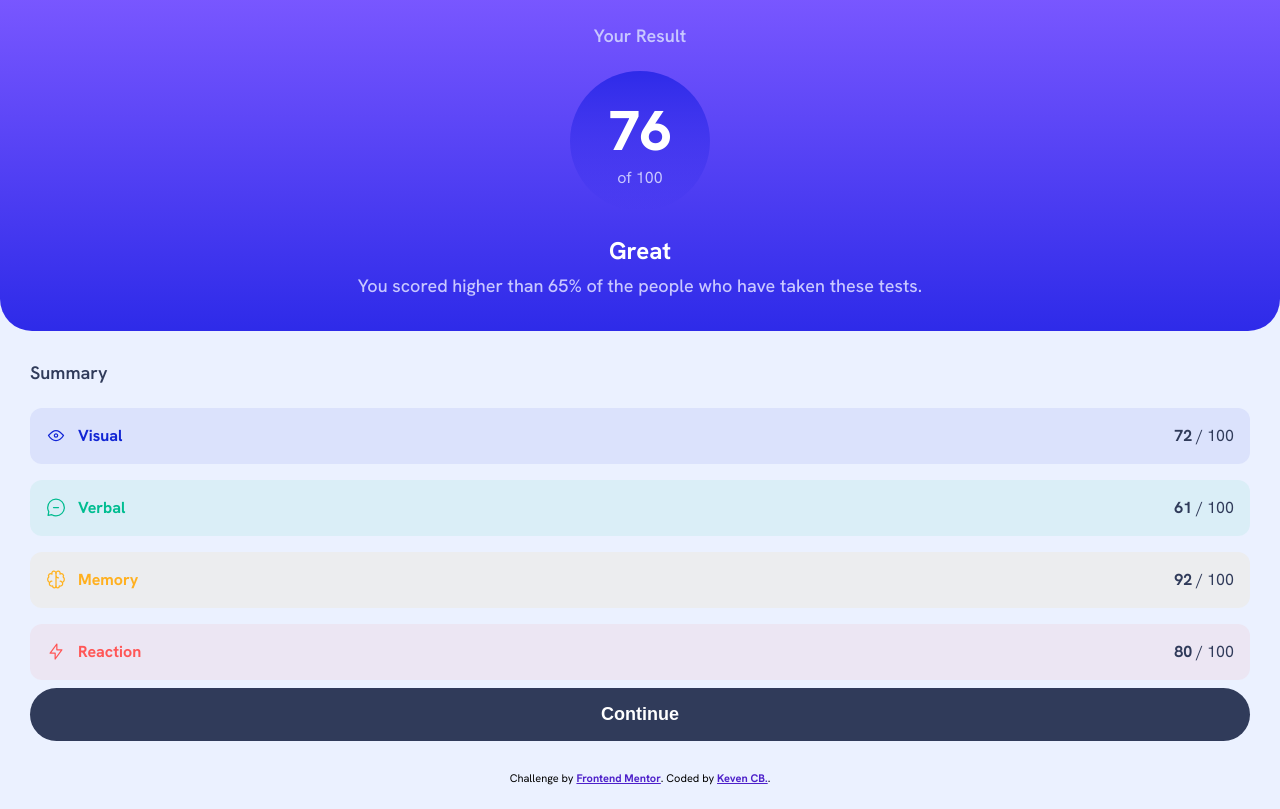
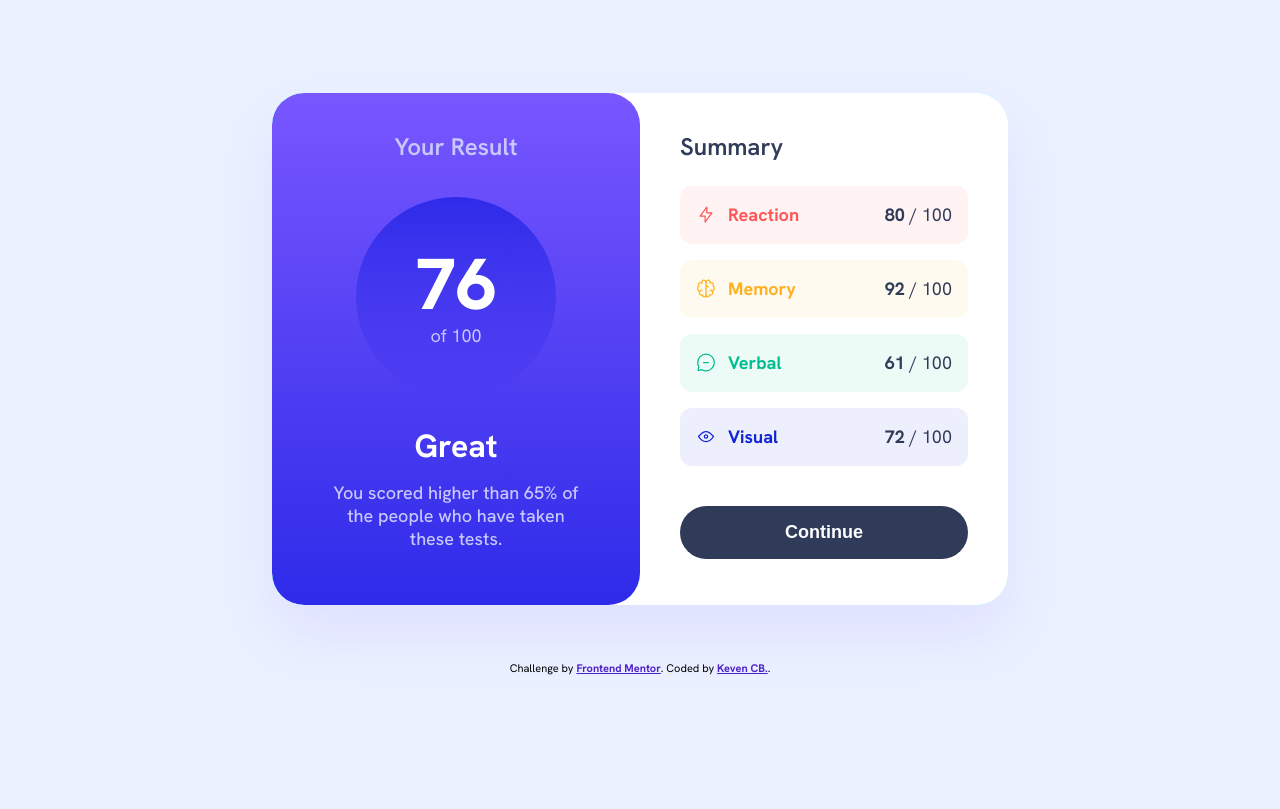
Before and after one commit to kevencb/results-summary-component, a plain HTML site: page index.html in a window 1280 px wide. Drawn offline with Linux system fonts and the light colour scheme.

Commit message:
Project finished

```diff
--- a/js/main.js
+++ b/js/main.js
@@ -14,7 +14,7 @@ async function loadItems(){
 function displayItems(items){
     const itemList = document.querySelector('.card__container');
     itemsOrder = items.reverse()
-    itemsOrder.forEach( (item, index) => {
+    itemsOrder.forEach( item => {
       const itemDiv = document.createElement('div');
       itemDiv.classList.add('item')
       itemDiv.innerHTML = `
@@ -35,10 +35,7 @@ function displayItems(items){
             itemDiv.classList.add('itemVisual')
             break
       }
-          // Animación con retardo para simular orden descendente
-    setTimeout(() => {
-        itemList.appendChild(itemDiv);
-      }, (items.length - index - 1) * 0); //
+      itemList.prepend(itemDiv)
     })
 }
 loadItems()
--- a/sass/base.scss
+++ b/sass/base.scss
@@ -1,5 +1,4 @@
 @import url('https://fonts.googleapis.com/css2?family=Hanken+Grotesk:ital,wght@0,100..900;1,100..900&display=swap');
-
 
 /* Gradiants */
 $lightSlateBlue: hsl(252, 100%, 67%);
@@ -15,7 +14,18 @@ $paleBlue: hsl(221, 100%, 96%);
 $labelightLavender: hsl(241, 100%, 89%);
 $darkGrayBlue: hsl(224, 30%, 27%);
 
+/* Variables */
+$lightRed: hsl(0, 100%, 67%);
+$orangeyYellow: hsl(39, 100%, 56%);
+$greenTeal: hsl(166, 100%, 37%);
+$cobaltBlue: hsl(234, 85%, 45%);
 
+
+/* Background Items */
+$reaction: rgba($color: $lightRed, $alpha: .07);
+$memory: rgba($color: $orangeyYellow, $alpha: .07);
+$verbal: rgba($color: $greenTeal, $alpha: .07);
+$visual: rgba($color: $cobaltBlue, $alpha: .07);
 
 @mixin gradient_02{
     background-image: linear-gradient(#4D21C9, #4D21C9);
@@ -27,21 +37,37 @@ $darkGrayBlue: hsl(224, 30%, 27%);
 @mixin text($size: 1.6rem, $color: $white){
     font-size: $size;
     color: $color;
+    // margin-bottom: 1.4rem;
 }
 
 @mixin h1{
     @include text(5.6rem, $white);
     font-weight: 800;
+    margin-bottom: 0;
+    @media (width >= 768px) {
+        @include text(7.2rem, $white);
+        line-height: 7.2rem;
+        margin-bottom: .4rem;
+        padding-bottom: 0;
+    }
 }
 
 @mixin h2{
     @include text(2.4rem, $white);
     font-weight: 700;
+    margin-bottom: .8rem;
+    @media (width >= 768px){
+        font-size: 3.2rem;
+        margin-bottom: 1.4rem;
+    }
 }
 
 @mixin h3{
     @include text(1.8rem, $labelightLavender);
     font-weight: 600;
+    @media (width >= 768px){
+        font-size: 2.4rem;
+    }
 }
 
 @mixin h4($color: $lightRed ){
@@ -57,6 +83,59 @@ $darkGrayBlue: hsl(224, 30%, 27%);
     border-radius: 1.2rem;
     font-size: 1.6rem;
     padding: 1.7rem 1.6rem 1.8rem;
+    @media (width >= 768px){
+        font-size: 1.8rem;
+    }
+}
+
+@mixin card-score{
+    background-image: $gradient_01;
+    padding: 2.4rem 5.8rem 3.4rem;
+    text-align: center;
+    color: $labelightLavender;
+    border-radius: 0 0 3.2rem 3.2rem;
+    @media (width >= 768px){
+        border-radius: 3.2rem;
+        padding: 3.8rem 5.4rem;
+        display: flex;
+        flex-direction: column;
+        align-content: space-between;
+        background-color: aqua;
+    }
+}
+
+@mixin score{
+    width: 14rem;
+    height: 14rem;
+    border-radius: 100rem;
+    margin: 2.4rem auto;
+    display: flex;
+    flex-direction: column;
+    align-items: center;
+    justify-content: center;
+    background-image: $gradient_02;
+    @media (width >= 768px) {
+        width: 20rem;
+        height: 20rem;
+        margin: 3.5rem auto 2.8rem;
+    }
+}
+
+@mixin button{
+    width: 100%;
+    padding: 1.6rem;
+    display: block;
+    background-color: $darkGrayBlue;
+    color: $white;
+    border: none;
+    border-radius: 10rem;
+    font-size: 1.8rem;
+    font-weight: 700;
+    margin-top: 2.4rem;
+    cursor: pointer;
+    @media (width >= 768px){
+        margin-top: 4rem;
+    }
 }
 
 @mixin itemDiv($background: $white, $color: $lightSlateBlue){
@@ -79,17 +158,3 @@ $darkGrayBlue: hsl(224, 30%, 27%);
 @mixin itemVisual{
     @include itemDiv($background: $visual, $color: $cobaltBlue );
 }
-
-
-/* Variables */
-$lightRed: hsl(0, 100%, 67%);
-$orangeyYellow: hsl(39, 100%, 56%);
-$greenTeal: hsl(166, 100%, 37%);
-$cobaltBlue: hsl(234, 85%, 45%);
-
-
-/* Background Items */
-$reaction: rgba($color: $lightRed, $alpha: .07);
-$memory: rgba($color: $orangeyYellow, $alpha: .07);
-$verbal: rgba($color: $greenTeal, $alpha: .07);
-$visual: rgba($color: $cobaltBlue, $alpha: .07);
--- a/sass/main.scss
+++ b/sass/main.scss
@@ -11,37 +11,62 @@ html{
 }
 
 body{
-    background-color: $paleBlue;
+    background-color: $white;
     font-family: 'Hanken Grotesk';
+    display: flex;
+    flex-direction: column;
+    align-items: center;
+    justify-content: space-between;
+    height: 100vh;
+    gap: 2.4rem;
+    @media (width >= 768px) {
+        background-color: $paleBlue;
+        display: flex;
+        flex-direction: column;
+        align-items: center;
+        justify-content: center;
+        height: 100vh;
+        gap: 5.6rem;
+    }
 }
 
 main{
     width: 100%;
+    max-width: 73.6rem;
+    display: grid;
+    grid-template-rows: 1fr max-content;
+    background-color: aqua;
+    overflow: hidden;
+    @media (width >= 768px) {
+        display: grid;
+        align-content: center;
+        margin: 0 auto;
+        border-radius: 3.2rem;
+        box-shadow: 0 3rem 6rem rgba($color: $lightSlateBlue, $alpha: .1);
+    }
     .card{
+        background-color: $white;
+        @media (width >= 768px) {
+            display: grid;
+            grid-template-columns: 1fr 1fr;
+            // border-radius: 3.2rem;
+        }
         &__score{
-            background-image: $gradient_01;
-            padding: 2.4rem 5.8rem 3.4rem;
-            text-align: center;
-            color: $labelightLavender;
-            border-radius: 0 0 3.2rem 3.2rem;
+            @include card-score;
             .pre-title{
                 @include h3;
+
             }
             .score{
-                width: 140px;
-                height: 140px;
-                border-radius: 100rem;
-                margin: 2.4rem auto;
-                display: flex;
-                flex-direction: column;
-                align-items: center;
-                justify-content: center;
-                background-image: $gradient_02;
+                @include score;
                 h1{
                     @include h1;
                 }
                 span{
                     @include text($color: $labelightLavender);
+                    @media (width >= 768px){
+                        font-size: 1.8rem;
+                    }
                 }
             }
             h2{
@@ -51,10 +76,16 @@ main{
             p{
                 @include text($size: 1.8rem, $color: $labelightLavender);
                 font-weight: 500;
+                display: block;
+                margin-bottom: 0;
             }
         }
         &__summary{
             padding: 3rem;
+            @media (width >= 768px){
+                background-color: $white;
+                padding: 3.8rem 4rem 4.6rem;
+            }
             h3{
                 @include h3;
                 color: $darkGrayBlue;
@@ -77,16 +108,10 @@ main{
             }
         }
         button{
-            width: 100%;
-            padding: 1.6rem;
-            display: block;
-            background-color: $darkGrayBlue;
-            color: $white;
-            border: none;
-            border-radius: 10rem;
-            font-size: 1.8rem;
-            font-weight: 700;
-            margin-top: .8rem;
+            @include button
+        }
+        button:hover{
+            background-image: $gradient_01;
         }
     }
 }
@@ -110,7 +135,7 @@ main{
 footer {
     font-size: 11px;
     text-align: center;
-    margin-bottom: 2.4rem;
+    margin-bottom: 3.2rem;
     a {
         color: $violetBlue;
         font-weight: 700;
```
Also changed, not shown: css/main.css, 2 other files.
